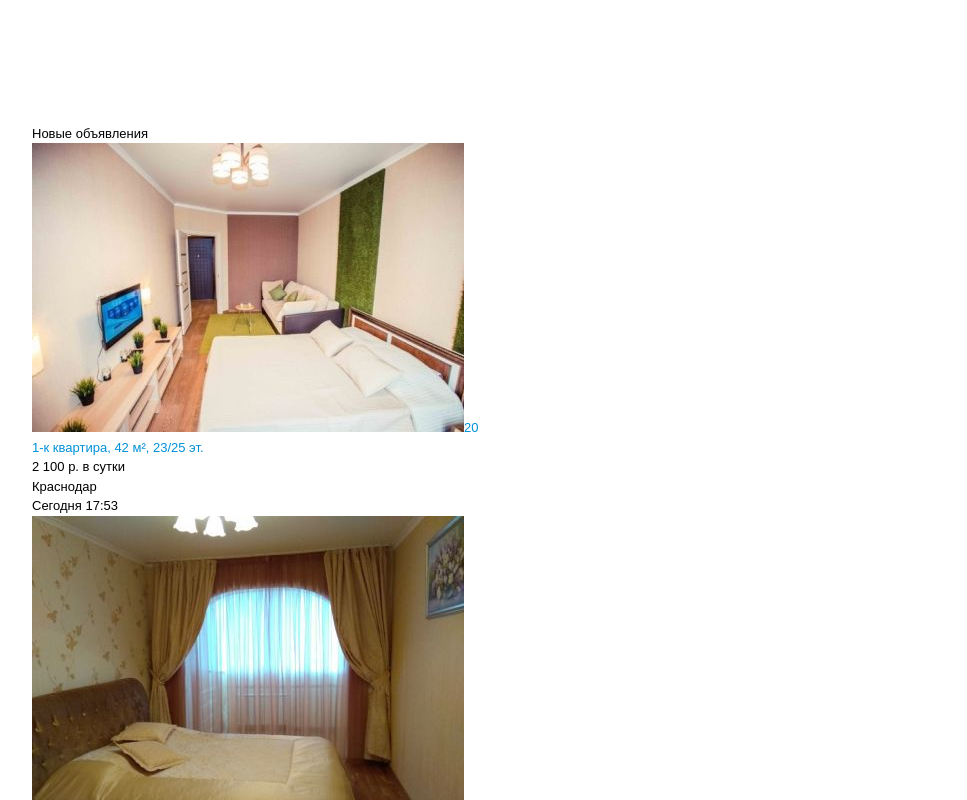
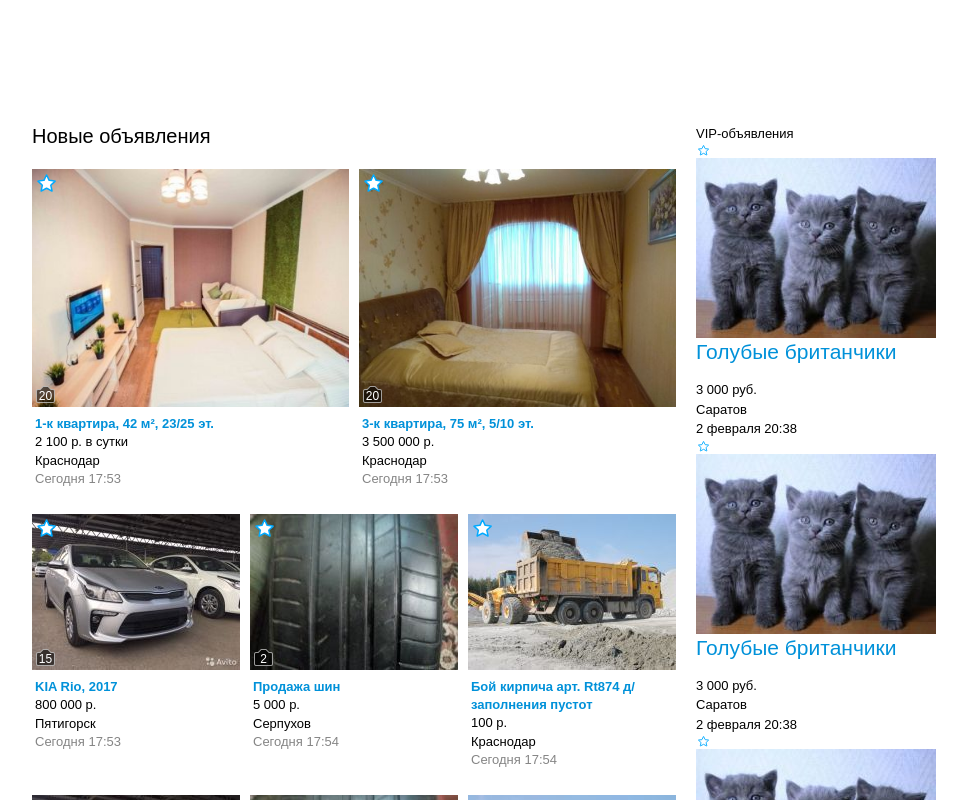
Before and after one commit to IDriuk/avato, a React (Create React App) app: page / in a window 1280 px wide. Shown: the part 540-1340 px from the top of the page, without its empty margins (126-1093 px from the left). Built offline with nearby package versions, Linux system fonts and the light colour scheme.

Commit message:
add catalog main stiles

```diff
--- a/src/components/App/App.css
+++ b/src/components/App/App.css
@@ -680,9 +680,313 @@ blockquote::after, blockquote::before, q::after, q::before {
     margin: 0 -18px;
 }
 
+/* catalog content */
+.catalog-content {
+    display: flex;
+}
 
+.catalog-main {
+    width: 644px;
+}
 
+.catalog-promo_empty-gap {
+    margin-top: 45px;
+}
 
+.catalog-promo {
+    width: 300px;
+    margin: 0 0 46px 20px;
+    position: relative;
+}
+
+.recommendations {
+    margin-bottom: 30px;
+}
+
+.recommendations-title {
+    font-size: 20px;
+    line-height: 25px;
+    margin-bottom: 20px;
+}
+
+.recommendations-list {
+    display: flex;
+    flex-wrap: wrap;
+    margin-right: -10px;
+}
+
+.button {
+    text-decoration: none;
+}
+
+.button-azure, .button-milky, .button-origin {
+    font-family: Arial,'Helvetica Neue',Helvetica,sans-serif;
+}
+
+.button, .button-group, .form-select-v2 {
+    vertical-align: middle;
+}
+
+.button {
+    position: relative;
+    box-sizing: border-box;
+    display: inline-block;
+    -moz-user-select: none;
+    -webkit-touch-callout: none;
+    user-select: none;
+    appearance: none;
+    cursor: pointer;
+    outline: 0;
+}
+
+.button-origin {
+    background-color: #fff;
+    font-size: 14px;
+    line-height: 16px;
+    color: #000;
+    padding: 6px 13px;
+    border: 1px solid #ccc;
+    border-radius: 3px;
+}
+
+.button-origin_full-width {
+    text-align: center;
+    width: 100%;
+}
+
+.button-origin_large {
+    font-size: 16px;
+    line-height: 18px;
+    padding: 10px 18px;
+}
+
+.recommendations-item {
+    width: 208px;
+    margin-right: 10px;
+}
+
+.recommendations-item_large {
+    width: 317px;
+}
+
+.item_gallery {
+    float: left;
+    width: 208px;
+    min-height: 216px;
+    margin: 0 10px 25px 0;
+    font-size: 14px;
+    line-height: 18px;
+}
+
+.item_gallery:nth-child(3n+1), .item_in_transport:nth-child(3n+1) {
+    clear: both;
+}
+
+.recommendations-item_large .item {
+    width: auto;
+    float: none;
+    margin-right: 0;
+}
+
+.item_gallery .img-container {
+    position: relative;
+    background-color: #eee;
+}
+
+.item_gallery .description {
+    padding: 8px 4px 1px 3px;
+}
+
+.item_gallery .img-link {
+    display: block;
+    height: 156px;
+    border: 0;
+}
+
+.recommendations-item_large .item .img-link {
+    height: 238px;
+}
+
+.favorites-add {
+    position: relative;
+}
+
+.item_gallery .favorites-add {
+    position: absolute;
+    top: 2px;
+    left: 2px;
+}
+
+img {
+    vertical-align: top;
+}
+
+.item_gallery .img {
+    display: block;
+}
+
+.recommendations-item .img-link img {
+    width: 100%;
+    height: 100%;
+}
+
+.favorites-add__link {
+    cursor: pointer;
+    display: block;
+    border-bottom: 0;
+    font-size: 0;
+}
+
+.item_gallery .favorites-add__link {
+    display: block;
+    width: 34px;
+    height: 34px;
+}
+
+.i, .icon-photo {
+    vertical-align: middle;
+}
+
+.i, .icon-photo {
+    overflow: hidden;
+}
+
+.i {
+    display: inline-block;
+}
+
+.i-favorites-big {
+    width: 23px;
+    height: 23px;
+    background: url(/s/avito/components/item-view/add-favorite/icons/add-star-fill-icon.svg?343943f) no-repeat;
+    background-size: cover;
+}
+
+.i-favorites-big, .i-favorites-big_empty {
+    background: url(../../images/star-empty.svg) no-repeat;
+    background-size: cover;
+}
+
+.item_gallery .i-favorites-big {
+    width: 25px;
+    height: 25px;
+}
+
+.h3, h3 {
+    margin: 0 0 15px;
+    font-size: 21px;
+    font-weight: 400;
+    line-height: 27px;
+}
+
+.item_gallery .title {
+    max-height: 36px;
+    margin-bottom: 0;
+    overflow: hidden;
+    font-size: 13px;
+    font-weight: 700;
+    line-height: 18px;
+}
+
+.item_gallery .options {
+    margin-top: -1px;
+}
+
+.item_gallery .option {
+    font-weight: 400;
+    font-size: 13px;
+    margin-right: 12px;
+}
+
+.item_gallery .created-date {
+    font-size: 13px;
+    color: #858585;
+}
+
+.fader {
+    position: relative;
+    overflow: hidden;
+    z-index: 1;
+}
+
+.item_gallery-ellipsis {
+    text-overflow: ellipsis;
+    white-space: nowrap;
+}
+
+span {
+  margin: 0;
+  padding: 0;
+  border: 0;
+  font: inherit;
+  vertical-align: baseline;
+}
+
+.fader::after, .has-loader::after {
+    content: '';
+}
+
+.fader::after {
+    position: absolute;
+    right: 0;
+    top: 0;
+    bottom: 0;
+    display: block;
+    width: 30px;
+    z-index: 100;
+    background: -webkit-linear-gradient(left,rgba(255,255,255,0) 0,rgba(255,255,255,1) 100%);
+    background: linear-gradient(to right,rgba(255,255,255,0) 0,rgba(255,255,255,1) 100%);
+}
+
+img {
+    vertical-align: top;
+}
+
+.item_gallery .photo-icons {
+    position: absolute;
+    bottom: 4px;
+    left: 4px;
+    font: 12px/1 Arial,sans-serif;
+    text-align: center;
+    color: #fff;
+}
+
+.i {
+    background-position: 0 0;
+    background-repeat: no-repeat;
+    height: 15px;
+    width: 15px;
+}
+
+.i-photo {
+    width: 19px;
+    height: 17px;
+    background: url(../../images/photo-icons-sprite.png) no-repeat;
+}
+
+.item_gallery .i-photo {
+    margin-right: 6px;
+    padding-top: 4px;
+    height: 13px;
+}
+
+.item_gallery .photo-icons .i {
+    vertical-align: bottom;
+}
+
+.item_gallery .img {
+    display: block;
+}
+
+.recommendations-item .img-link img {
+    width: 100%;
+    height: 100%;
+}
+
+.recommendations-item_large .item .img-link img {
+    -o-object-fit: cover;
+    object-fit: cover;
+}
 
 /* App component */
 
```
Also changed, not shown: src/images/photo-icons-sprite.png (added), src/images/star-empty.svg (added).
